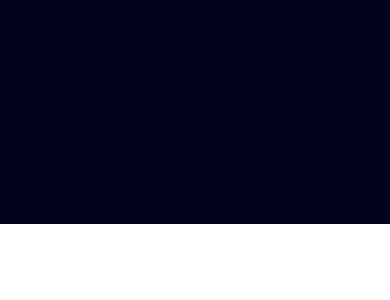
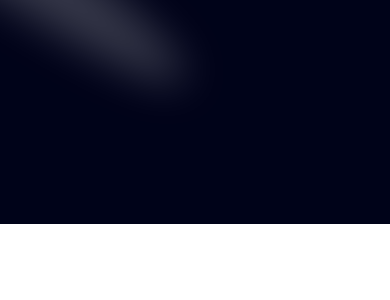
Before and after one commit to KaoushikMurugan/personal-website, a Next.js app: page / in a window 390 px wide. Shown: the top 300 px of the page. Built offline with nearby package versions, Linux system fonts and the light colour scheme.

Commit message:
Tutorial: spotlight

```diff
--- a/app/globals.css
+++ b/app/globals.css
@@ -1,3 +1,89 @@
 @tailwind base;
 @tailwind components;
 @tailwind utilities;
+
+@layer base {
+  :root {
+    --background: 0 0% 100%;
+    --foreground: 240 10% 3.9%;
+
+    --card: 0 0% 100%;
+    --card-foreground: 240 10% 3.9%;
+
+    --popover: 0 0% 100%;
+    --popover-foreground: 240 10% 3.9%;
+
+    --primary: 240 5.9% 10%;
+    --primary-foreground: 0 0% 98%;
+
+    --secondary: 240 4.8% 95.9%;
+    --secondary-foreground: 240 5.9% 10%;
+
+    --muted: 240 4.8% 95.9%;
+    --muted-foreground: 240 3.8% 46.1%;
+
+    --accent: 240 4.8% 95.9%;
+    --accent-foreground: 240 5.9% 10%;
+
+    --destructive: 0 84.2% 60.2%;
+    --destructive-foreground: 0 0% 98%;
+
+    --border: 240 5.9% 90%;
+    --input: 240 5.9% 90%;
+    --ring: 240 10% 3.9%;
+
+    --radius: 0.5rem;
+  }
+
+  .dark {
+    --background: 240 10% 3.9%;
+    --foreground: 0 0% 98%;
+
+    --card: 240 10% 3.9%;
+    --card-foreground: 0 0% 98%;
+
+    --popover: 240 10% 3.9%;
+    --popover-foreground: 0 0% 98%;
+
+    --primary: 0 0% 98%;
+    --primary-foreground: 240 5.9% 10%;
+
+    --secondary: 240 3.7% 15.9%;
+    --secondary-foreground: 0 0% 98%;
+
+    --muted: 240 3.7% 15.9%;
+    --muted-foreground: 240 5% 64.9%;
+
+    --accent: 240 3.7% 15.9%;
+    --accent-foreground: 0 0% 98%;
+
+    --destructive: 0 62.8% 30.6%;
+    --destructive-foreground: 0 0% 98%;
+
+    --border: 240 3.7% 15.9%;
+    --input: 240 3.7% 15.9%;
+    --ring: 240 4.9% 83.9%;
+  }
+}
+
+@layer base {
+  * {
+    @apply border-border !scroll-smooth;
+  }
+  body {
+    @apply bg-background text-foreground;
+  }
+  button {
+    @apply active:outline-none;
+  }
+}
+
+@layer utilities {
+  .heading {
+    @apply font-bold text-4xl md:text-5xl text-center;
+  }
+
+  .black-gradient {
+    background: linear-gradient(90deg, #161a31 0%, #06091f 100%);
+  }
+}
--- a/app/page.tsx
+++ b/app/page.tsx
@@ -1,5 +1,4 @@
 import Hero from "@/components/Hero";
-import Image from "next/image";
 
 export default function Home() {
   return (
--- a/components/Hero.tsx
+++ b/components/Hero.tsx
@@ -1,10 +1,13 @@
 import React from 'react'
+import { Spotlight } from './ui/Spotlight'
 
 const Hero = () => {
   return (
     <div className="pb-20 pt-36">
         <div>
-
+            <Spotlight className="-top-40 -left-10 md:-left-32 md:-top-20 h-screen" fill="white"/>
+            <Spotlight className="-top-10 -left-full h-[80vh] w-[50vw]" fill="purple" />
+            <Spotlight className="-top-28 -left-80 h-[80vh] w-[50vw]" fill="blue" />
         </div>
     </div>
   )
--- /dev/null
+++ b/components/ui/Spotlight.tsx
@@ -0,0 +1,56 @@
+import React from "react";
+import { cn } from "@/lib/utils";
+
+type SpotlightProps = {
+  className?: string;
+  fill?: string;
+};
+
+export const Spotlight = ({ className, fill }: SpotlightProps) => {
+  return (
+    <svg
+      className={cn(
+        "animate-spotlight pointer-events-none absolute z-[1]  h-[169%] w-[138%] lg:w-[84%] opacity-0",
+        className
+      )}
+      xmlns="http://www.w3.org/2000/svg"
+      viewBox="0 0 3787 2842"
+      fill="none"
+    >
+      <g filter="url(#filter)">
+        <ellipse
+          cx="1924.71"
+          cy="273.501"
+          rx="1924.71"
+          ry="273.501"
+          transform="matrix(-0.822377 -0.568943 -0.568943 0.822377 3631.88 2291.09)"
+          fill={fill || "white"}
+          fillOpacity="0.21"
+        ></ellipse>
+      </g>
+      <defs>
+        <filter
+          id="filter"
+          x="0.860352"
+          y="0.838989"
+          width="3785.16"
+          height="2840.26"
+          filterUnits="userSpaceOnUse"
+          colorInterpolationFilters="sRGB"
+        >
+          <feFlood floodOpacity="0" result="BackgroundImageFix"></feFlood>
+          <feBlend
+            mode="normal"
+            in="SourceGraphic"
+            in2="BackgroundImageFix"
+            result="shape"
+          ></feBlend>
+          <feGaussianBlur
+            stdDeviation="151"
+            result="effect1_foregroundBlur_1065_8"
+          ></feGaussianBlur>
+        </filter>
+      </defs>
+    </svg>
+  );
+};
--- a/package.json
+++ b/package.json
@@ -11,6 +11,7 @@
   "dependencies": {
     "clsx": "^2.1.1",
     "framer-motion": "^11.3.21",
+    "mini-svg-data-uri": "^1.4.4",
     "next": "14.2.5",
     "react": "^18",
     "react-dom": "^18",
--- a/tailwind.config.ts
+++ b/tailwind.config.ts
@@ -1,21 +1,98 @@
-import type { Config } from "tailwindcss";
+const {
+  default: flattenColorPalette,
+} = require("tailwindcss/lib/util/flattenColorPalette");
 
-const config: Config = {
+/** @type {import('tailwindcss').Config} */
+module.exports = {
   content: [
     "./pages/**/*.{js,ts,jsx,tsx,mdx}",
     "./components/**/*.{js,ts,jsx,tsx,mdx}",
     "./app/**/*.{js,ts,jsx,tsx,mdx}",
+
+    // Or if using `src` directory:
+    "./src/**/*.{js,ts,jsx,tsx,mdx}",
   ],
+  darkMode: "class",
   theme: {
+    colors: {
+      black: {
+        DEFAULT: "#000",
+        100: "#000319",
+        200: "rgba(17, 25, 40, 0.75)",
+        300: "rgba(255, 255, 255, 0.125)",
+      },
+      white: {
+        DEFAULT: "#FFF",
+        100: "#BEC1DD",
+        200: "#C1C2D3",
+      },
+      blue: {
+        "100": "#E4ECFF",
+      },
+      purple: "#CBACF9",
+      border: "hsl(var(--border))",
+      input: "hsl(var(--input))",
+      ring: "hsl(var(--ring))",
+      background: "hsl(var(--background))",
+      foreground: "hsl(var(--foreground))",
+      primary: {
+        DEFAULT: "hsl(var(--primary))",
+        foreground: "hsl(var(--primary-foreground))",
+      },
+      secondary: {
+        DEFAULT: "hsl(var(--secondary))",
+        foreground: "hsl(var(--secondary-foreground))",
+      },
+      destructive: {
+        DEFAULT: "hsl(var(--destructive))",
+        foreground: "hsl(var(--destructive-foreground))",
+      },
+      muted: {
+        DEFAULT: "hsl(var(--muted))",
+        foreground: "hsl(var(--muted-foreground))",
+      },
+      accent: {
+        DEFAULT: "hsl(var(--accent))",
+        foreground: "hsl(var(--accent-foreground))",
+      },
+      popover: {
+        DEFAULT: "hsl(var(--popover))",
+        foreground: "hsl(var(--popover-foreground))",
+      },
+      card: {
+        DEFAULT: "hsl(var(--card))",
+        foreground: "hsl(var(--card-foreground))",
+      },
+    },
     extend: {
-      colors: {
-        black: {
-          DEFAULT: "#000000",
-          100: "#000319"
-        }
-      }
+      animation: {
+        spotlight: "spotlight 2s ease .75s 1 forwards",
+      },
+      keyframes: {
+        spotlight: {
+          "0%": {
+            opacity: 0,
+            transform: "translate(-72%, -62%) scale(0.5)",
+          },
+          "100%": {
+            opacity: 1,
+            transform: "translate(-50%,-40%) scale(1)",
+          },
+        },
+      },
     },
   },
-  plugins: [],
+  plugins: [addVariablesForColors],
 };
-export default config;
+
+// This plugin adds each Tailwind color as a global CSS variable, e.g. var(--gray-200).
+function addVariablesForColors({ addBase, theme }: any) {
+  let allColors = flattenColorPalette(theme("colors"));
+  let newVars = Object.fromEntries(
+    Object.entries(allColors).map(([key, val]) => [`--${key}`, val])
+  );
+
+  addBase({
+    ":root": newVars,
+  });
+}
```
Also changed, not shown: 1 other file (tests, documents, lock files or other folders).
